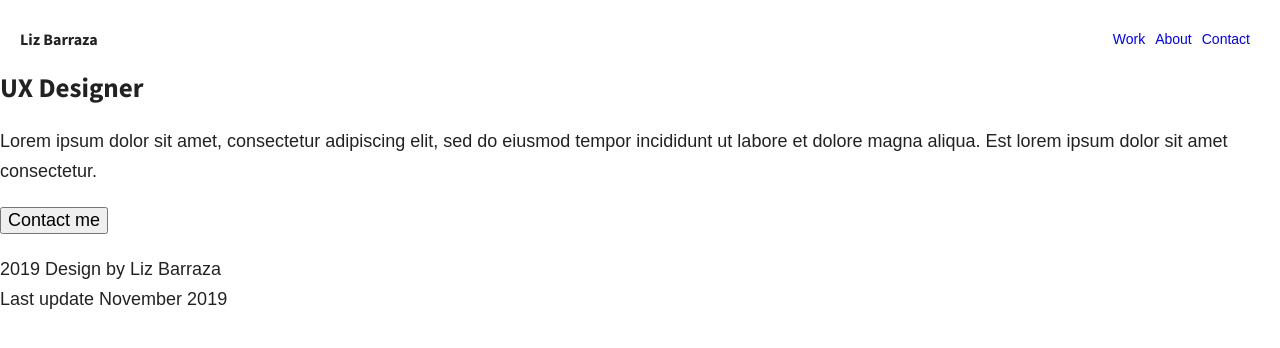
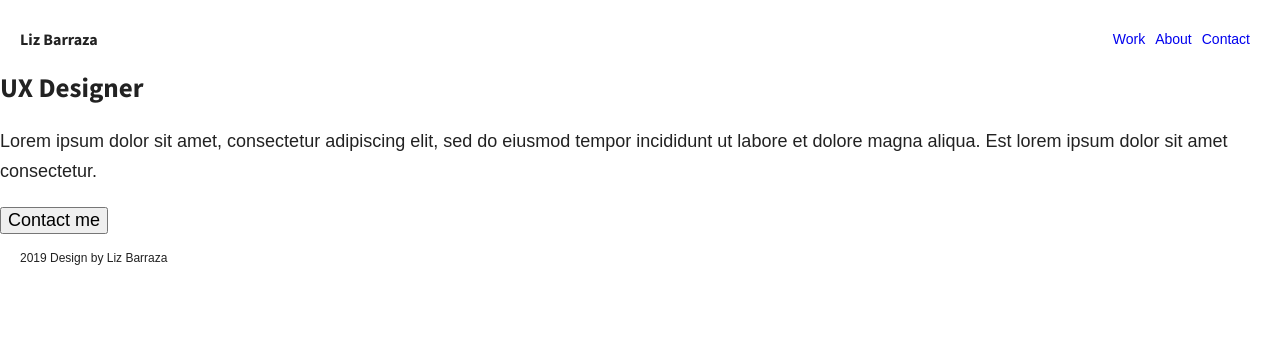
Before and after one commit to lizbarraza/portfolio, a Gatsby site: page / in a window 1280 px wide. Built offline with nearby package versions, Linux system fonts and the light colour scheme; Gatsby itself is replaced by a stand-in of ours.

Commit message:
Quick footer styling

```diff
--- a/src/components/layout/footer.js
+++ b/src/components/layout/footer/footer.js
@@ -1,5 +1,7 @@
 import React from "react"
 import { useStaticQuery, graphql } from "gatsby"
+
+import styles from "./footer.module.css"
 
 export const Footer = () => {
   const data = useStaticQuery(graphql`
@@ -14,12 +16,8 @@ export const Footer = () => {
   `)
 
   return (
-    <footer>
-      <p>
-        <span className="footer-text">{data.site.siteMetadata.footerText}</span>
-        <br />
-        <span className="last-update">{data.site.siteMetadata.lastUpdate}</span>
-      </p>
+    <footer className={styles.footer}>
+      <p>{data.site.siteMetadata.footerText}</p>
     </footer>
   )
 }
--- /dev/null
+++ b/src/components/layout/footer/footer.module.css
@@ -0,0 +1,12 @@
+@value colors: "../../../styles/colors.css";
+@value light_grey, white from colors;
+
+.footer {
+  padding: 0 20px;
+  font-size: 12px;
+  width: 100%;
+  display: flex;
+  align-items: center;
+  border-top: 1px solid light_grey;
+  background-color: white;
+}
--- /dev/null
+++ b/src/components/layout/footer/index.js
@@ -0,0 +1 @@
+export * from "./footer"
```
